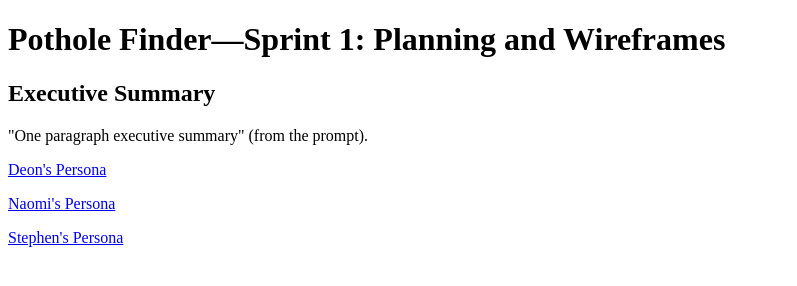
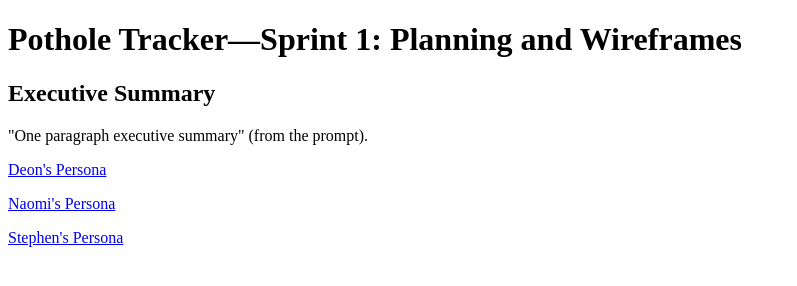
Before and after one commit to deepdive-bootcamp-team-pf/pothole-finder, a plain HTML site: page documentation/index.html in a window 1280 px wide. Shown: the whole page, without its empty margins (0-797 px from the left). Drawn offline with Linux system fonts and the light colour scheme.

Commit message:
Updated index.html file.

```diff
--- a/documentation/index.html
+++ b/documentation/index.html
@@ -5,7 +5,7 @@
     <title>Home</title>
 </head>
 <body>
-<h1>Pothole Finder—Sprint 1: Planning and Wireframes</h1>
+<h1>Pothole Tracker—Sprint 1: Planning and Wireframes</h1>
 <h2>Executive Summary</h2>
     <p>"One paragraph executive summary" (from the prompt).</p>
 <p><a href="./deon-persona.html">Deon's Persona</a></p>
```
